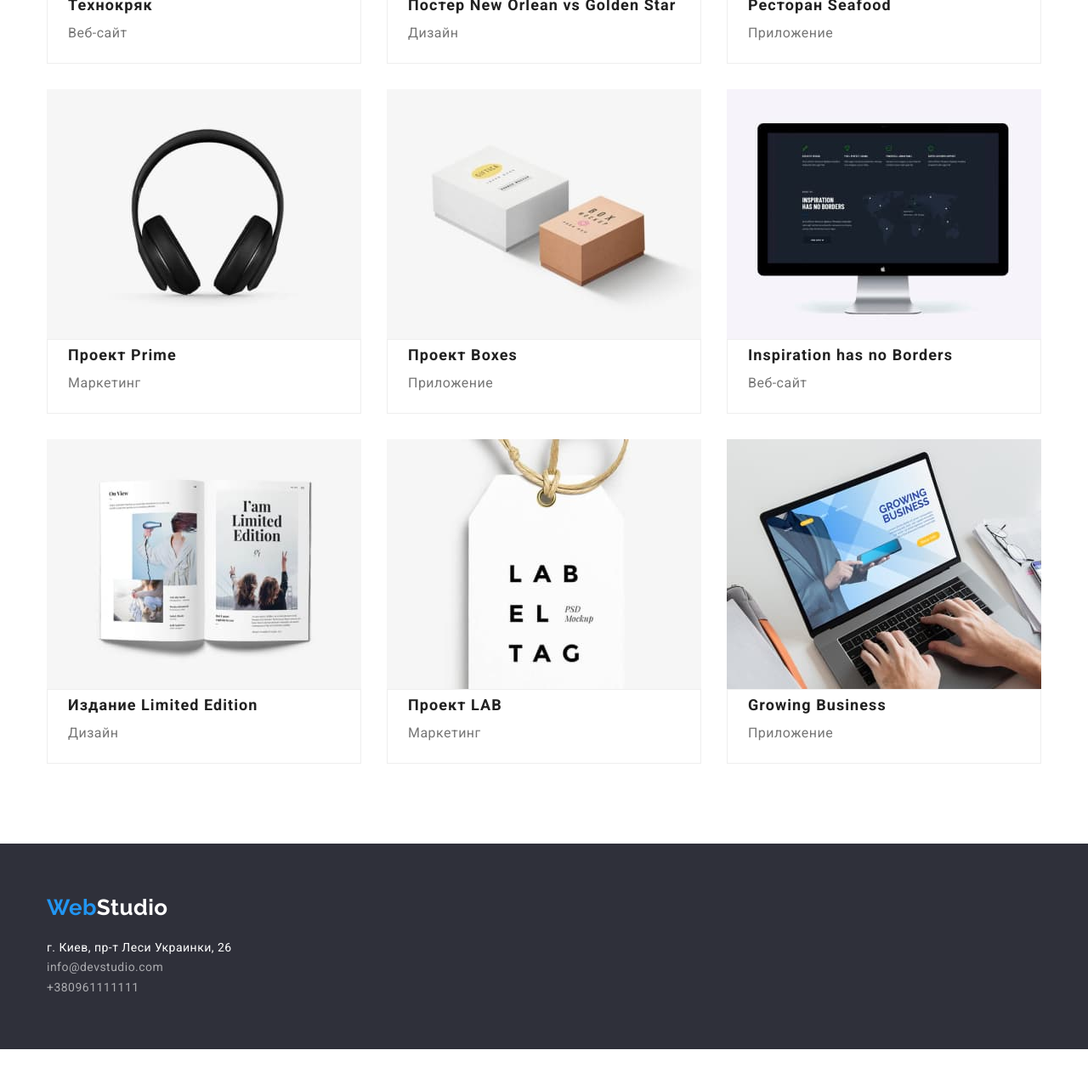
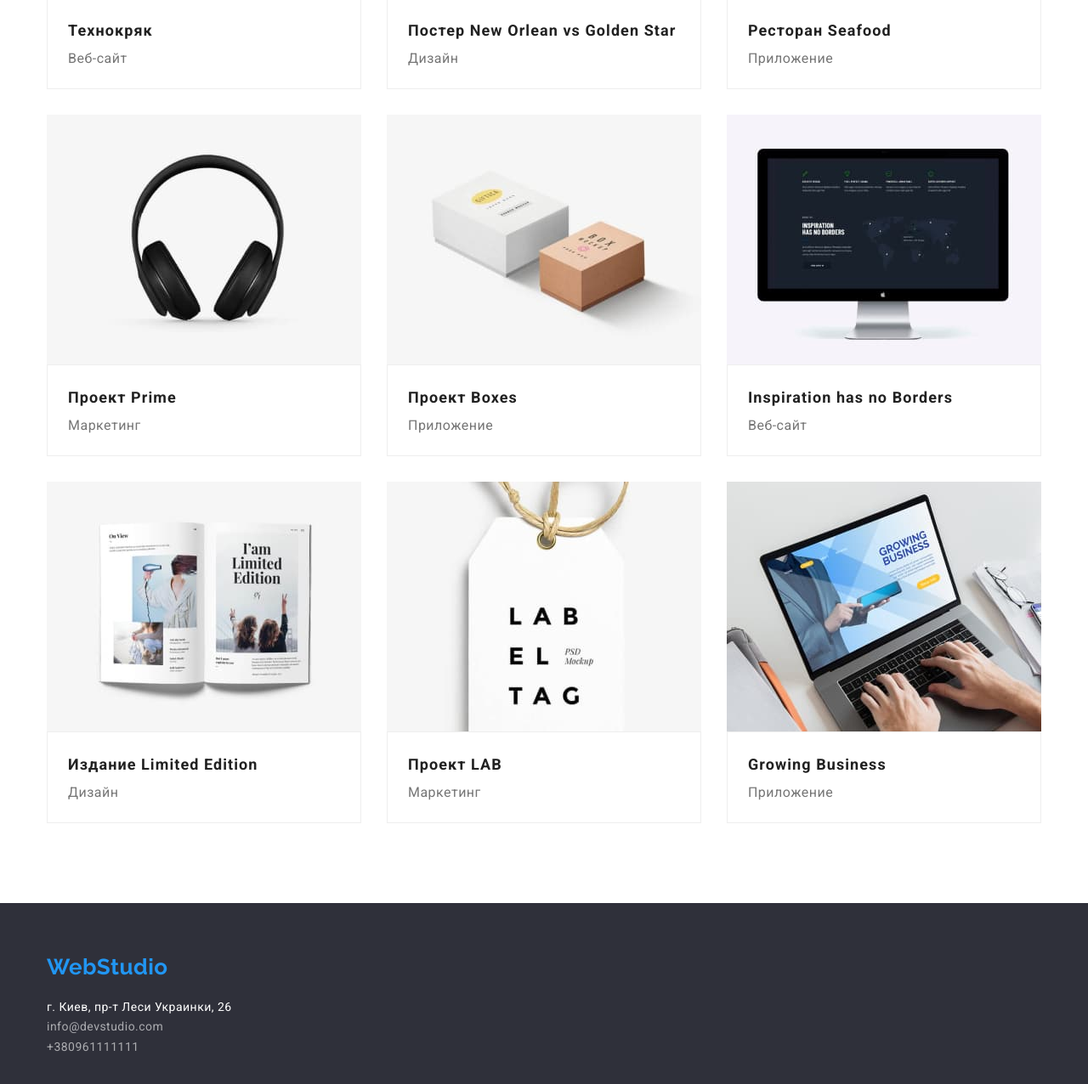
Before and after one commit to Vadymshairan/goit-markup-hw-03, a plain HTML site: page portfolio.html in a window 1280 px wide. Shown: the part 544-1820 px from the top of the page at 85% size. Before the commit the page ends 1779 px from the top, so only its background shows below. Drawn offline with nearby package versions, Linux system fonts and the light colour scheme.

Commit message:
вносит правки, указанные ментором

```diff
--- a/css/style.css
+++ b/css/style.css
@@ -82,7 +82,10 @@ img {
 /* -----------------------Шапка Сайта--------------------------- */
 .page-header {
   border-bottom: 1px solid #ececec;
+  padding-top: 24px;
+  padding-bottom: 25px;
 }
+
 .logo {
   color: var(--accent-color);
   font-family: Raleway, sans-serif;
@@ -101,8 +104,6 @@ img {
 .header-container {
   display: flex;
   align-items: center;
-  padding-top: 24px;
-  padding-bottom: 25px;
 }
 
 .site-nav {
@@ -171,6 +172,7 @@ img {
 .button {
   display: block;
   min-width: 200px;
+  height: 50px;
   margin: 0 auto;
 }
 .hero .button {
@@ -235,9 +237,7 @@ img {
   margin-right: 30px;
 } */
 /* -----------------------Team----------------------- */
-.team-title {
-  padding-top: 94px;
-}
+
 .team {
   display: flex;
   flex-wrap: wrap;
@@ -267,22 +267,21 @@ img {
   line-height: 1.19;
   text-align: center;
 }
-.name {
-  padding-top: 30px;
-}
 
 .position {
   padding-top: 10px;
+}
+.team-card {
+  padding-top: 30px;
   padding-bottom: 30px;
 }
-
 /* <!-------------------Футер-----------------------> */
 .footer {
   background-color: #2f303a;
-}
-.footer-container {
   padding-top: 60px;
   padding-bottom: 60px;
+}
+
 }
 .footer .logo-footer {
   color: var(--primary-white-color);
@@ -301,6 +300,9 @@ img {
   text-decoration: none;
 }
 
+.address {
+  margin-top: 9px;
+}
 .contacts .address:hover,
 .contacts .address:focus {
   color: var(--primary-white-color);
@@ -346,6 +348,8 @@ img {
   font-size: 16px;
   line-height: 1.62;
   text-align: center;
+
+  padding: 6px 22px;
 }
 .filters-button:hover,
 .filters-button:focus {
@@ -371,8 +375,7 @@ img {
   margin-bottom: 30px;
 }
 
-.portfolio-item .card {
-  padding-left: 24px;
-  padding-bottom: 20px;
+.portfolio-item .portfolio-card {
+  padding: 20px 24px;
   border: 1px solid #eeeeee;
 }
--- a/portfolio.html
+++ b/portfolio.html
@@ -79,7 +79,7 @@
                 width="370"
                 height="294"
               />
-              <div class="card">
+              <div class="portfolio-card">
                 <h3 class="title">Технокряк</h3>
                 <p class="subtitle">Веб-сайт</p>
               </div>
@@ -92,7 +92,7 @@
                 width="370"
                 height="294"
               />
-              <div class="card">
+              <div class="portfolio-card">
                 <h3 class="title">Постер New Orlean vs Golden Star</h3>
                 <p class="subtitle">Дизайн</p>
               </div>
@@ -105,7 +105,7 @@
                 width="370"
                 height="294"
               />
-              <div class="card">
+              <div class="portfolio-card">
                 <h3 class="title">Ресторан Seafood</h3>
                 <p class="subtitle">Приложение</p>
               </div>
@@ -113,7 +113,7 @@
 
             <li class="portfolio-item">
               <img src="./images/portfolio4.jpg" alt="черные наушники" width="370" height="294" />
-              <div class="card">
+              <div class="portfolio-card">
                 <h3 class="title">Проект Prime</h3>
                 <p class="subtitle">Маркетинг</p>
               </div>
@@ -121,7 +121,7 @@
 
             <li class="portfolio-item">
               <img src="./images/portfolio5.jpg" alt="две коробочки" width="370" height="294" />
-            <div class="card">
+            <div class="portfolio-card">
               <h3 class="title">Проект Boxes</h3>
               <p class="subtitle">Приложение</p>
             </div>
@@ -134,7 +134,7 @@
                 width="370"
                 height="294"
               />
-              <div class="card">
+              <div class="portfolio-card">
                 <h3 class="title">Inspiration has no Borders</h3>
                 <p class="subtitle">Веб-сайт</p>
               </div>
@@ -142,7 +142,7 @@
 
             <li class="portfolio-item">
               <img src="./images/portfolio7.jpg" alt="открытая книга" width="370" height="294" />
-              <div class="card">
+              <div class="portfolio-card">
               <h3 class="title">Издание Limited Edition</h3>
               <p class="subtitle">Дизайн</p>
               </div>
@@ -150,7 +150,7 @@
 
             <li class="portfolio-item">
               <img src="./images/portfolio8.jpg" alt="бирка с логотипом" width="370" height="294" />
-              <div class="card">
+              <div class="portfolio-card">
               <h3 class="title">Проект LAB</h3>
               <p class="subtitle">Маркетинг</p>
               </div>
@@ -162,7 +162,7 @@
                 width="370"
                 height="294"
               />
-              <div class="card">
+              <div class="portfolio-card">
               <h3 class="title">Growing Business</h3>
               <p class="subtitle">Приложение</p>
               </div>
```
Also changed, not shown: index.html (+11 -1 lines).
